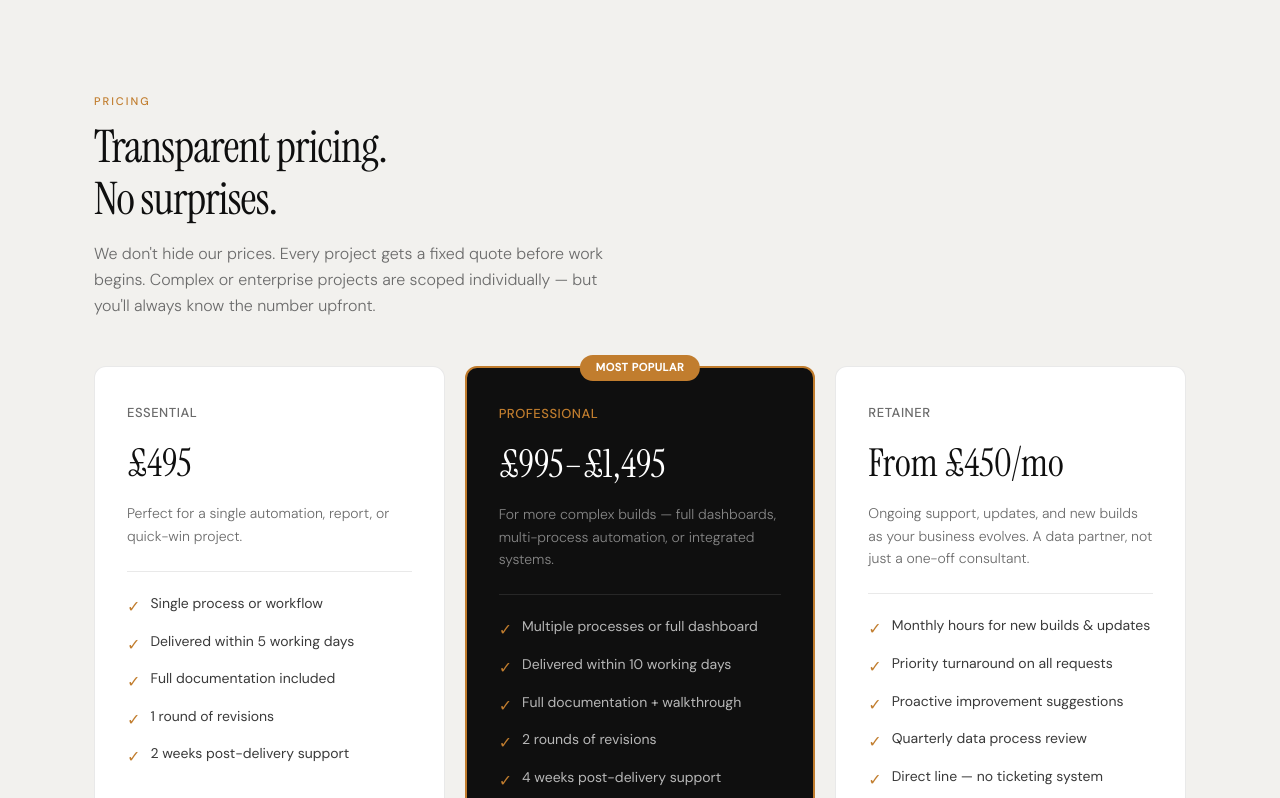
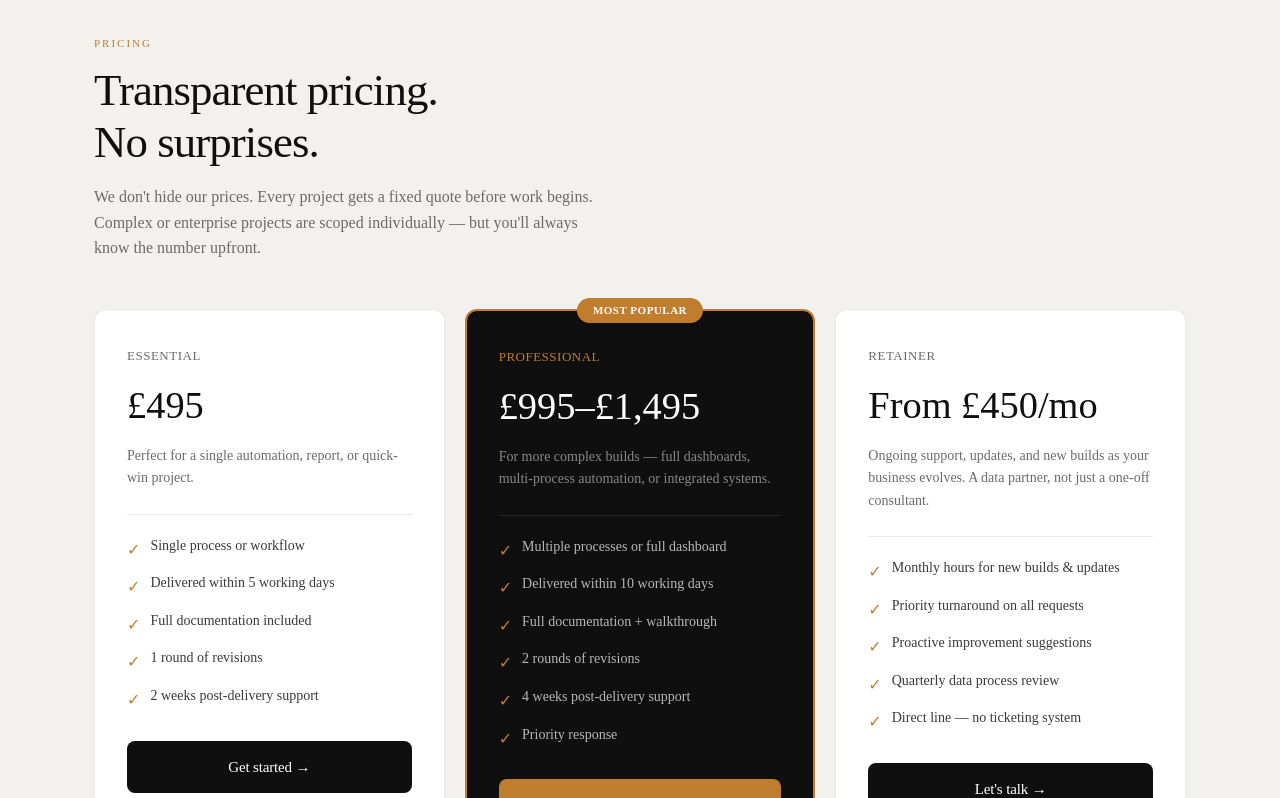
Before and after one commit to printpeachstudio-blip/lexalytic, a Next.js app: page / in a window 1280 px wide. Shown: the part 2837-3635 px from the top of the page. Built offline with nearby package versions, Linux system fonts and the light colour scheme.

Commit message:
Update layout.tsx

```diff
--- a/app/layout.tsx
+++ b/app/layout.tsx
@@ -1,19 +1,5 @@
 import type { Metadata } from 'next'
-import { DM_Sans, Instrument_Serif } from 'next/font/google'
 import './globals.css'
-
-const dmSans = DM_Sans({
-  subsets: ['latin'],
-  weight: ['300', '400', '500'],
-  variable: '--font-dm-sans',
-})
-
-const instrumentSerif = Instrument_Serif({
-  subsets: ['latin'],
-  weight: ['400'],
-  style: ['normal', 'italic'],
-  variable: '--font-instrument-serif',
-})
 
 export const metadata: Metadata = {
   title: 'Lexalytic | Turn Your Data Into Decisions',
@@ -35,7 +21,7 @@ export default function RootLayout({
   children: React.ReactNode
 }) {
   return (
-    <html lang="en" className={`${dmSans.variable} ${instrumentSerif.variable}`}>
+    <html lang="en">
       <head>
         <link rel="icon" href="/favicon.svg" type="image/svg+xml" />
       </head>
```
